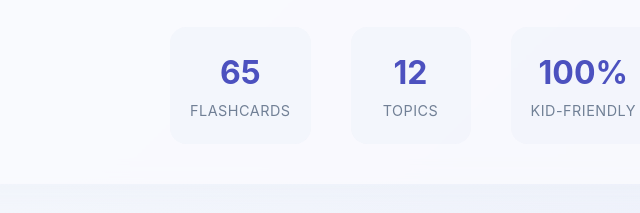
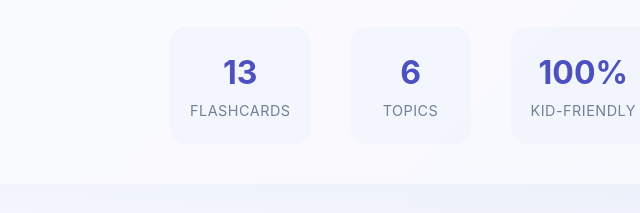
Before and after one commit to virenexige/virenexige.github.io, a plain HTML site: page index.html in a window 1280 px wide. Shown: the part 290-503 px from the top of the page, 227-867 px from the left. Drawn offline with Linux system fonts and the light colour scheme.

Commit message:
Update index.html

```diff
--- a/index.html
+++ b/index.html
@@ -474,11 +474,11 @@
 
                 <div class="stats">
                     <div class="stat-item">
-                        <span class="stat-number">65</span>
+                        <span class="stat-number">13</span>
                         <span class="stat-label">Flashcards</span>
                     </div>
                     <div class="stat-item">
-                        <span class="stat-number">12</span>
+                        <span class="stat-number">6</span>
                         <span class="stat-label">Topics</span>
                     </div>
                     <div class="stat-item">
```
